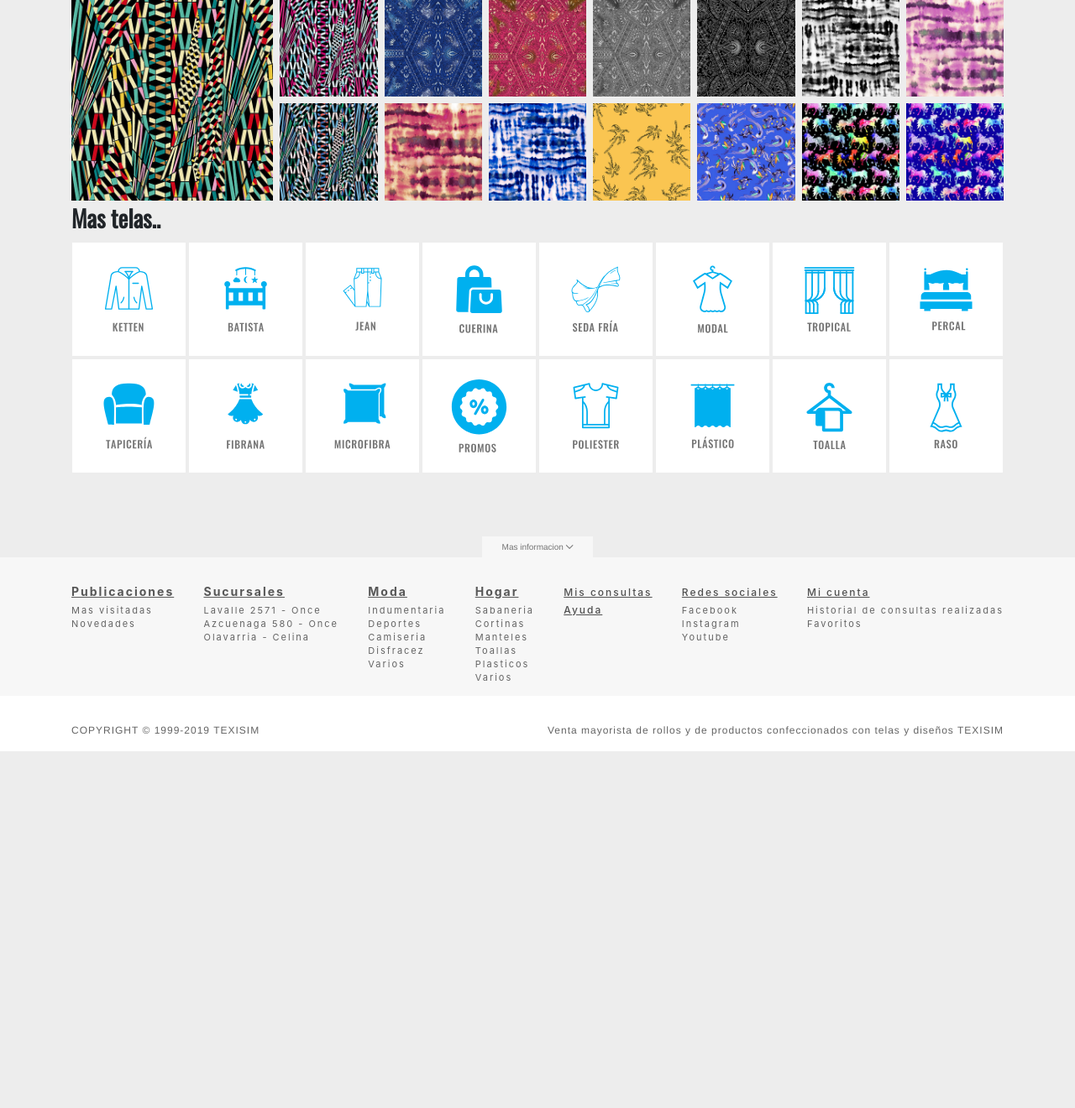
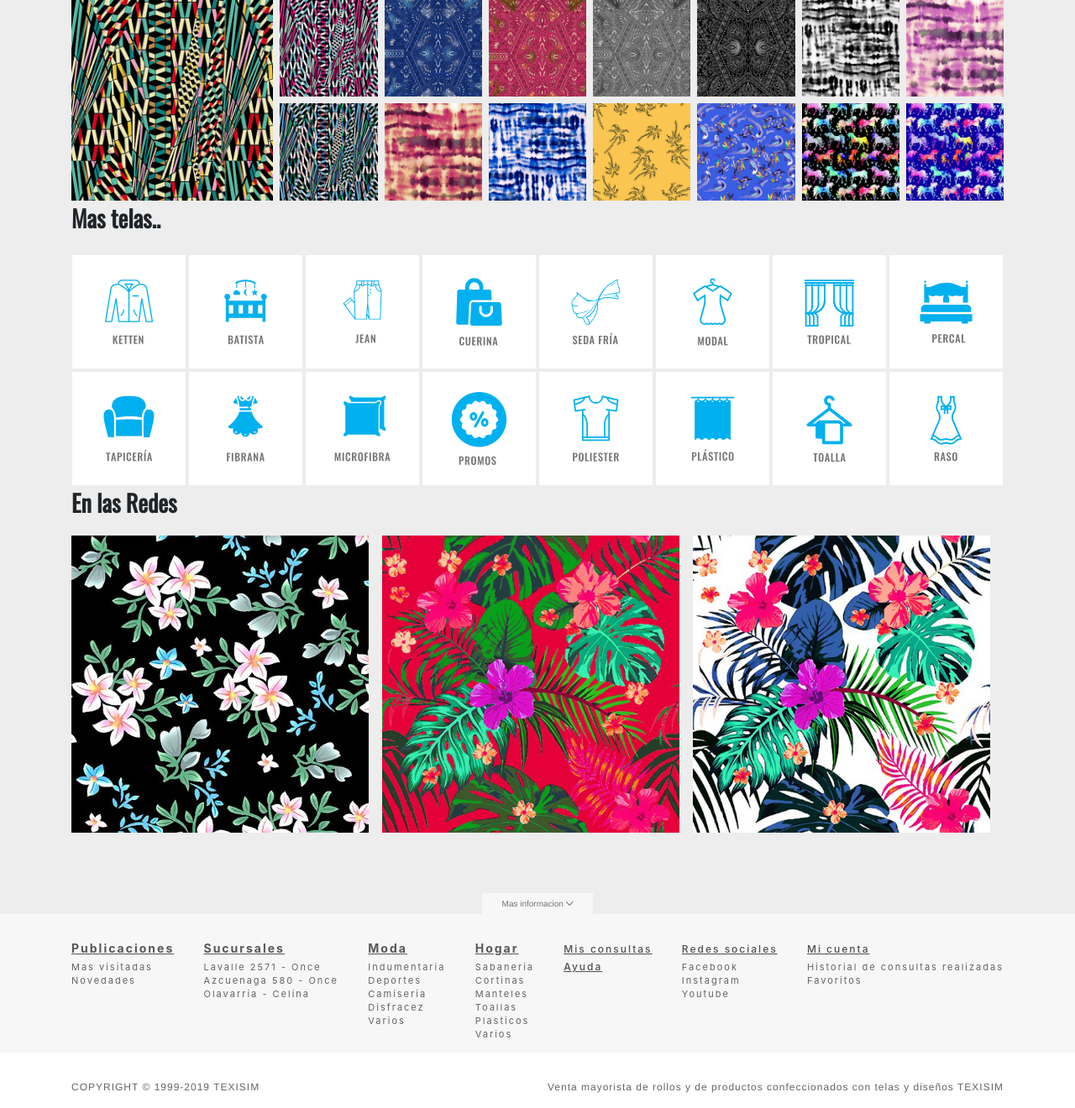
Before and after one commit to pachopascolat/texsim2020, a PHP site: page / in a window 1280 px wide. Shown: the part 597-1917 px from the top of the page at 84% size. Before the commit the page ends 1492 px from the top, so only its background shows below. Run offline with PHP 8.4, Linux system fonts and the light colour scheme.

Commit message:
fila imagenes (faltan las imagenes)
parte de las fila de de 3 imagenes faltan que mandes las que van y agregue 15px en los h3 de filas iconos y fila imagenes.

```diff
--- a/css/dos-filas-iconos.css
+++ b/css/dos-filas-iconos.css
@@ -1,3 +1,7 @@
 .dosFilasIconos img{
     background-color: white;
 }
+
+.dosFilasIconos h3 {
+    padding-bottom: 15px;
+}
--- /dev/null
+++ b/css/fila-imagenes.css
@@ -0,0 +1,3 @@
+.filaImagenes h3{
+    padding-bottom: 15px;
+}
--- /dev/null
+++ b/filaImagenes.php
@@ -0,0 +1,17 @@
+<div class="filaImagenes">
+    <div class="container">
+        <h3>En las Redes</h3>
+        <div class= " d-flex flex-row bd-highlight justify-content-between">
+            <div class=" bd-highlight pr-3">
+
+                <a href="#!"><img class="img-fluid" src="designs/fibrana/fibrana_002.jpg" alt=""> </a>
+            </div>
+            <div class=" bd-highlight pr-3">
+                <a href="#!"><img class="img-fluid" src="designs/fibrana/fibrana_003.jpg" alt=""> </a>
+            </div>
+            <div class=" bd-highlight pr-3">
+                <a href="#!"><img class="img-fluid" src="designs/fibrana/fibrana_004.jpg" alt=""> </a>
+            </div>
+        </div>
+    </div>
+</div>
--- a/header.php
+++ b/header.php
@@ -16,6 +16,7 @@
     <link rel="stylesheet" href="css/dos-filas-regular.css">
     <link rel="stylesheet" href="css/dos-filas-principal.css">
     <link rel="stylesheet" href="css/dos-filas-iconos.css">
+    <link rel="stylesheet" href="css/fila-imagenes.css">
     <link rel="stylesheet" href="css/footer.css">
     <title>Hello, world!</title>
 
--- a/index.php
+++ b/index.php
@@ -6,6 +6,7 @@
     <?php require_once('dosFilasRegular.php') ?>
     <?php require_once('./dosFilasPrincipal.php') ?>
     <?php require_once('./dosFilasIconos.php') ?>
+    <?php require_once('./filaImagenes.php') ?>
 
 
 
```
